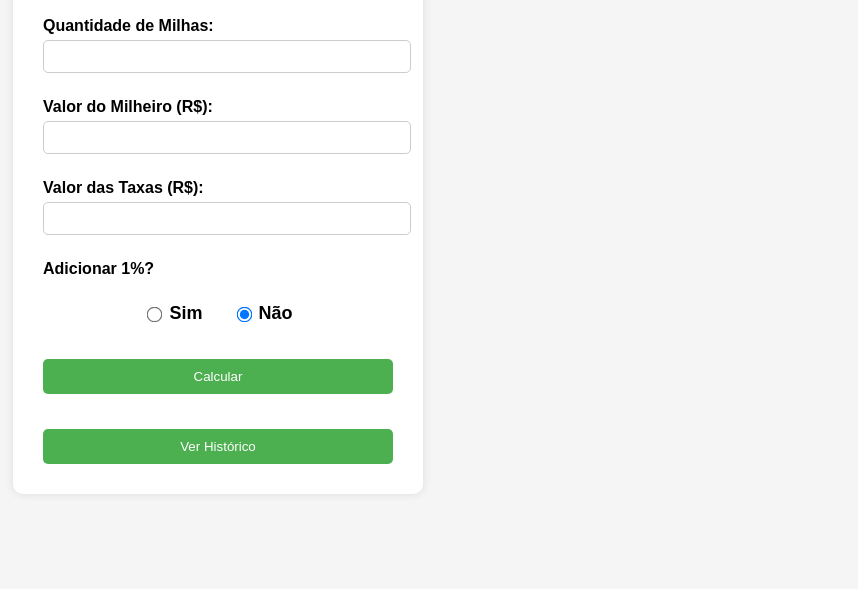
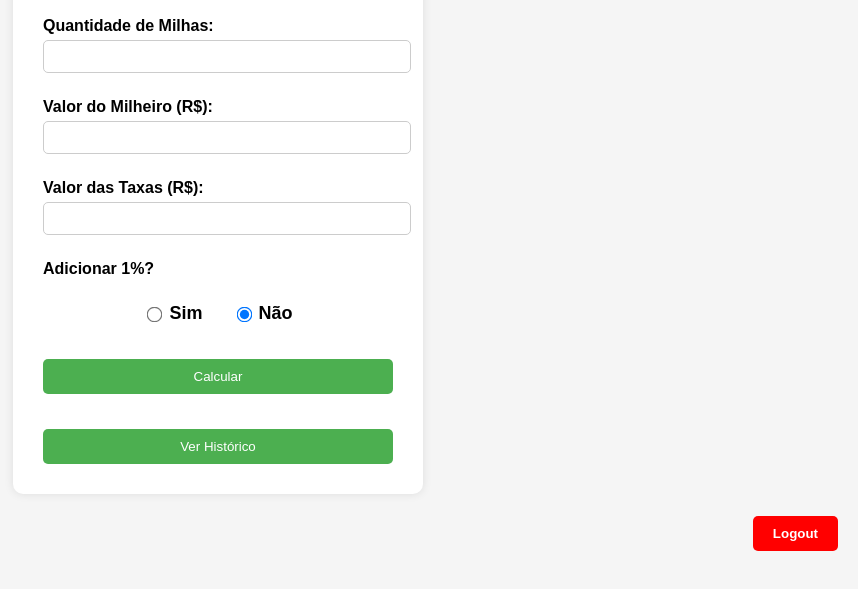
Before and after one commit to bl4ckf1r38/bl4ckf1r38.github.io, a plain HTML site: page calculadora.html in a window 1280 px wide. Shown: the part 199-788 px from the top of the page, without its empty margins (422-1280 px from the left). Drawn offline with Linux system fonts and the light colour scheme.

Commit message:
Add files via upload

```diff
--- a/style.css
+++ b/style.css
@@ -127,7 +127,7 @@ body.dark-mode .theme-toggle button {
 
 .logout {
     position: fixed;
-   top: 870px;
+   top: 700px;
     right: 20px;
 
 }
```
